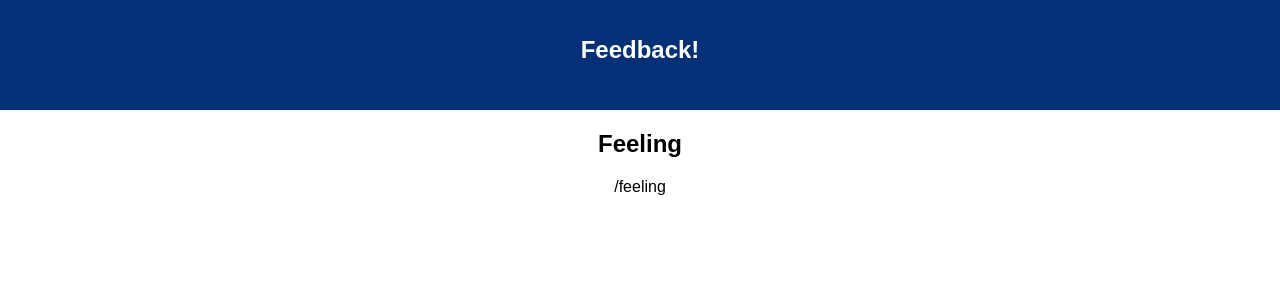
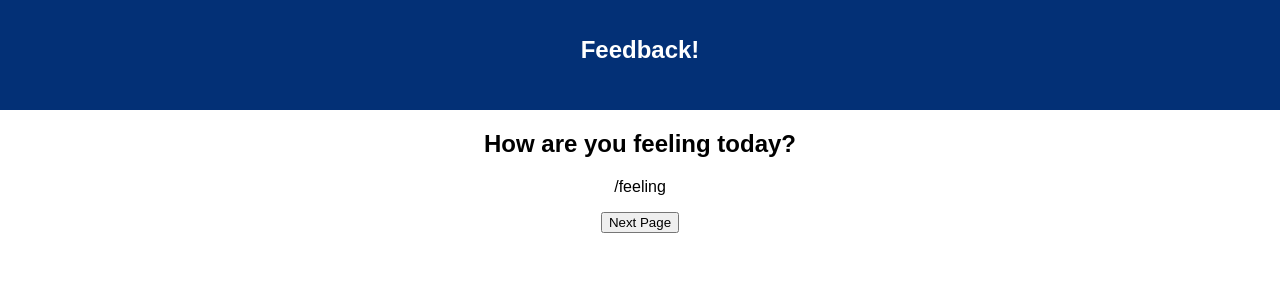
Before and after one commit to larakomosa/redux-feedback-loop, a React (Create React App) app: page / in a window 1280 px wide. Shown: the top 300 px of the page. Built offline with nearby package versions, Linux system fonts and the light colour scheme.

Commit message:
pages linking to next with button on click

```diff
--- a/src/components/App/App.js
+++ b/src/components/App/App.js
@@ -23,10 +23,10 @@ class App extends Component {
         <Router>
           <Route exact path="/" component={Feeling} />
           <Route exact path="/understanding" component={Understanding} />
-          <Route path="/support" component={Support} />
-          <Route path="/comments" component={Comments} />
-          <Route path="/review" component={Review} />
-          <Route path="/submit" component={Submit} />
+          <Route exact path="/support" component={Support} />
+          <Route exact path="/comments" component={Comments} />
+          <Route exact path="/review" component={Review} />
+          <Route exact path="/submit" component={Submit} />
         </Router>
       </div>
     );
--- a/src/pages/Comments/Comments.js
+++ b/src/pages/Comments/Comments.js
@@ -1,11 +1,19 @@
 import React, { Component } from 'react';
 
 class Comments extends Component {
+  handleSubmit = (event) => {
+    event.preventDefault();
+    console.log('button triggered');
+    this.props.history.push('/review');
+  };
   render() {
     return (
       <div>
-        <h2>Feeling</h2>
+        <h2>Comments</h2>
         <p>/feeling</p>
+        <button type="submit" onClick={this.handleSubmit}>
+          Next Page
+        </button>
       </div>
     );
   }
--- a/src/pages/Feeling/Feeling.js
+++ b/src/pages/Feeling/Feeling.js
@@ -1,11 +1,20 @@
 import React, { Component } from 'react';
 
 class Feeling extends Component {
+  handleSubmit = (event) => {
+    event.preventDefault();
+    console.log('button triggered');
+    this.props.history.push('/understanding');
+  };
+
   render() {
     return (
       <div>
-        <h2>Feeling</h2>
+        <h2>How are you feeling today?</h2>
         <p>/feeling</p>
+        <button type="submit" onClick={this.handleSubmit}>
+          Next Page
+        </button>
       </div>
     );
   }
--- a/src/pages/Review/Review.js
+++ b/src/pages/Review/Review.js
@@ -1,11 +1,20 @@
 import React, { Component } from 'react';
 
 class Review extends Component {
+  handleSubmit = (event) => {
+    event.preventDefault();
+    console.log('button triggered');
+    this.props.history.push('/submit');
+  };
+
   render() {
     return (
       <div>
         <h2>Review</h2>
         <p>/review</p>
+        <button type="submit" onClick={this.handleSubmit}>
+          Next Page
+        </button>
       </div>
     );
   }
--- a/src/pages/Submit/Submit.js
+++ b/src/pages/Submit/Submit.js
@@ -6,6 +6,9 @@ class Submit extends Component {
       <div>
         <h2>Submit</h2>
         <p>/submit</p>
+        <button type="submit" onClick={this.handleSubmit}>
+          Submit Feedback
+        </button>
       </div>
     );
   }
--- a/src/pages/Support/Support.js
+++ b/src/pages/Support/Support.js
@@ -1,11 +1,19 @@
 import React, { Component } from 'react';
 
 class Support extends Component {
+  handleSubmit = (event) => {
+    event.preventDefault();
+    console.log('button triggered');
+    this.props.history.push('/comments');
+  };
   render() {
     return (
       <div>
         <h2>Support</h2>
         <p>/support</p>
+        <button type="submit" onClick={this.handleSubmit}>
+          Next Page
+        </button>
       </div>
     );
   }
--- a/src/pages/Understanding/Understanding.js
+++ b/src/pages/Understanding/Understanding.js
@@ -1,14 +1,22 @@
 import React, { Component } from 'react';
 
-class UnderstandingPage extends Component {
+class Understanding extends Component {
+  handleSubmit = (event) => {
+    event.preventDefault();
+    console.log('button triggered');
+    this.props.history.push('/support');
+  };
   render() {
     return (
       <div>
         <h2>Understanding</h2>
         <p>/understanding</p>
+        <button type="submit" onClick={this.handleSubmit}>
+          Next Page
+        </button>
       </div>
     );
   }
 }
 
-export default UnderstandingPage;
+export default Understanding;
```
